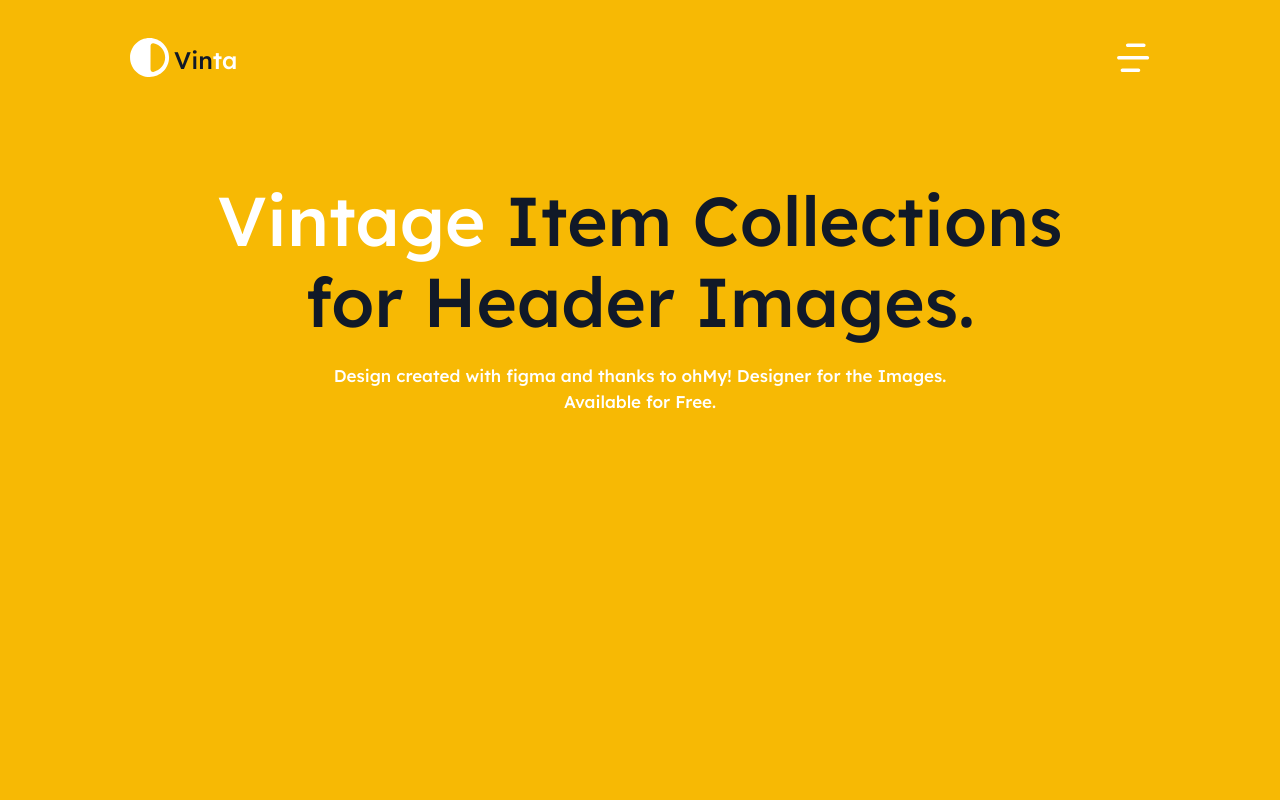
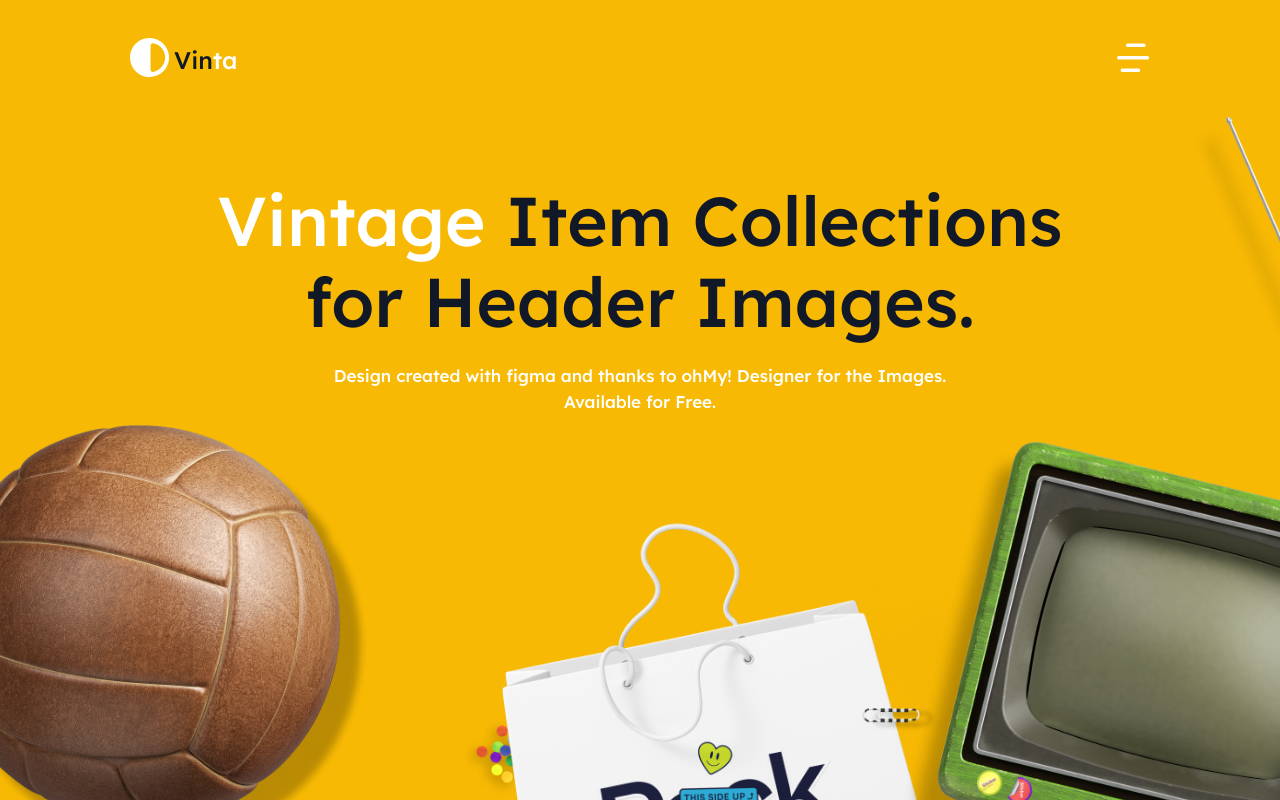
Before and after one commit to 4eug/Vinta-Landing-Page, a Next.js app: page / in a window 1280 px wide. Shown: the top 800 px of the page. Built offline with nearby package versions, Linux system fonts and the light colour scheme.

Commit message:
Main Index

```diff
--- a/pages/index.js
+++ b/pages/index.js
@@ -1,13 +1,15 @@
 import Hero from "../components/Hero";
+import HeroImage from "../components/HeroImage";
 import Meta from "../components/Meta";
 import Nav from "../components/Nav";
 
 export default function Home() {
   return (
-    <div className="bg-bg-color min-h-screen">
+    <section className="min-h-screen">
       <Meta title="Home" />
       <Nav />
       <Hero/>
-    </div>
+      <HeroImage/>
+    </section>
   );
 }
```
